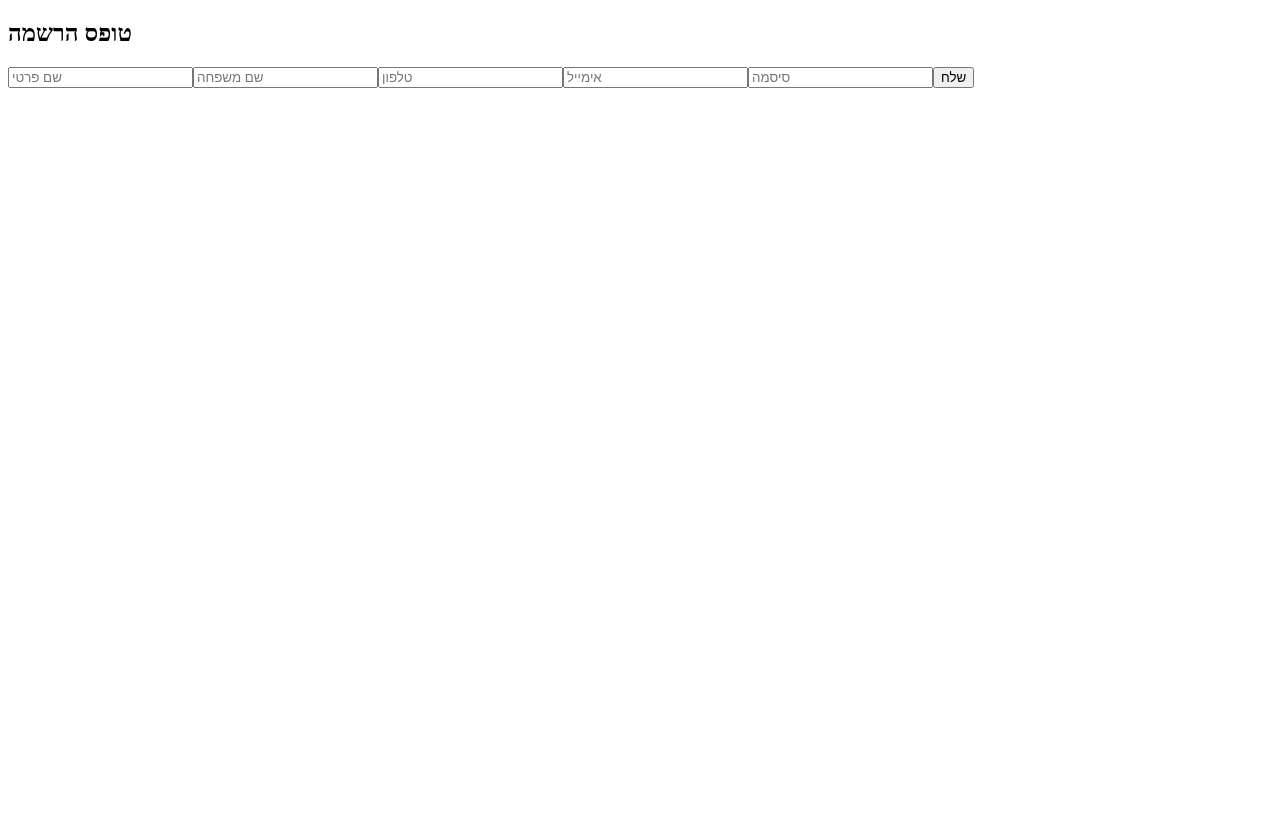
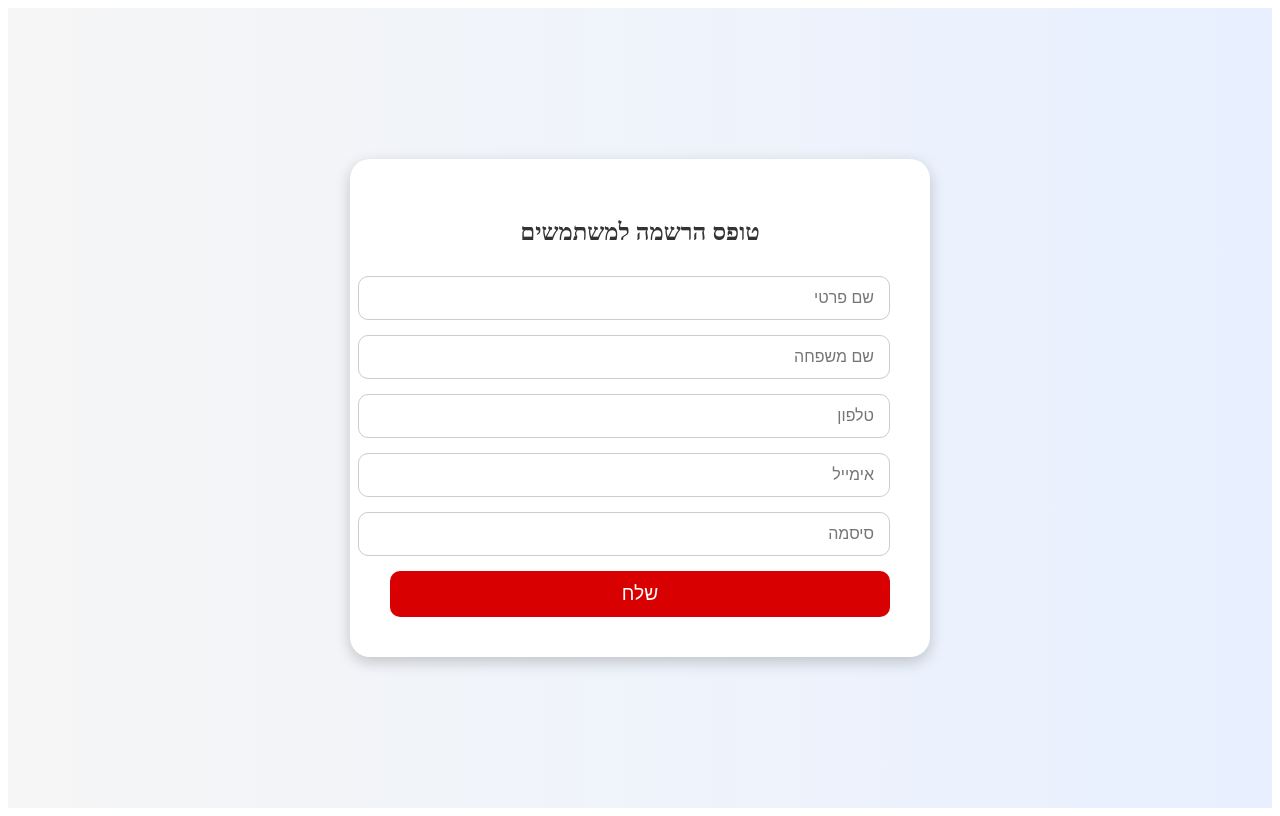
Before and after one commit to chani-klein/ReactProject, a React (Create React App) app: page /register-user in a window 1280 px wide. Built offline with nearby package versions, Linux system fonts and the light colour scheme.

Commit message:
i do style

```diff
--- /dev/null
+++ b/src/components/FormLayout.tsx
@@ -0,0 +1,20 @@
+import React from "react";
+import "../style/FormLayout.css";
+
+type Props = {
+  title: string;
+  onSubmit: (e: React.FormEvent) => void;
+  children: React.ReactNode;
+};
+
+export default function FormLayout({ title, onSubmit, children }: Props) {
+  return (
+    <div className="form-container">
+      <form className="form" onSubmit={onSubmit}>
+        <h2>{title}</h2>
+        {children}
+        <button type="submit">שלח</button>
+      </form>
+    </div>
+  );
+}
--- a/src/pages/RegisterUserPage.tsx
+++ b/src/pages/RegisterUserPage.tsx
@@ -1,6 +1,6 @@
-import "../style/registerVolunteer.css";
 import { useState } from "react";
 import { registerUser } from "../services/auth.service";
+import FormLayout from "../components/FormLayout";
 
 export default function RegisterUserPage() {
   const [user, setUser] = useState({
@@ -15,9 +15,6 @@ export default function RegisterUserPage() {
     setUser({ ...user, [e.target.name]: e.target.value });
   };
 
-
-
-// בתוך הקומפוננטה:
   const handleSubmit = async (e: React.FormEvent) => {
     e.preventDefault();
     try {
@@ -30,16 +27,13 @@ const handleSubmit = async (e: React.FormEvent) => {
     }
   };
 
-
   return (
-    <form onSubmit={handleSubmit}>
-      <h2>טופס הרשמה</h2>
+    <FormLayout title="טופס הרשמה למשתמשים" onSubmit={handleSubmit}>
       <input name="firstName" placeholder="שם פרטי" onChange={handleChange} />
       <input name="lastName" placeholder="שם משפחה" onChange={handleChange} />
       <input name="phoneNumber" placeholder="טלפון" onChange={handleChange} />
       <input name="gmail" placeholder="אימייל" onChange={handleChange} />
       <input name="password" type="password" placeholder="סיסמה" onChange={handleChange} />
-      <button type="submit">שלח</button>
-    </form>
+    </FormLayout>
   );
 }
--- a/src/pages/RegisterVolunteerPage.tsx
+++ b/src/pages/RegisterVolunteerPage.tsx
@@ -1,6 +1,6 @@
 import { useState } from "react";
 import { registerVolunteer } from "../services/volunteer.service";
-import "../style/registerVolunteer.css";
+import FormLayout from "../components/FormLayout"; // נשתמש בקומפוננטת העיצוב המשותפת
 
 export default function RegisterVolunteerPage() {
   const [volunteer, setVolunteer] = useState({
@@ -11,7 +11,6 @@ export default function RegisterVolunteerPage() {
     specialization: "",
     address: "",
     city: "",
-
   });
 
   const handleChange = (e: React.ChangeEvent<HTMLInputElement>) => {
@@ -43,9 +42,7 @@ export default function RegisterVolunteerPage() {
   };
 
   return (
-    <div className="form-container">
-      <form className="form" onSubmit={handleSubmit}>
-        <h2>טופס הרשמה למתנדבים</h2>
+    <FormLayout title="טופס הרשמה למתנדבים" onSubmit={handleSubmit}>
       <input name="fullName" placeholder="שם מלא" onChange={handleChange} />
       <input name="gmail" placeholder="אימייל" onChange={handleChange} />
       <input name="password" type="password" placeholder="סיסמה" onChange={handleChange} />
@@ -53,10 +50,6 @@ export default function RegisterVolunteerPage() {
       <input name="specialization" placeholder="תחום (חובש/עזרה ראשונה...)" onChange={handleChange} />
       <input name="address" placeholder="כתובת" onChange={handleChange} />
       <input name="city" placeholder="עיר" onChange={handleChange} />
-
-
-        <button type="submit">שלח</button>
-      </form>
-    </div>
+    </FormLayout>
   );
 }
--- /dev/null
+++ b/src/style/FormLayout.css
@@ -0,0 +1,48 @@
+.form-container {
+  display: flex;
+  justify-content: center;
+  align-items: center;
+  direction: rtl;
+  height: 100vh;
+  background: linear-gradient(to right, #f6f6f6, #e8f0ff);
+}
+
+.form {
+  background-color: white;
+  padding: 40px;
+  border-radius: 20px;
+  box-shadow: 0px 5px 15px rgba(0, 0, 0, 0.2);
+  width: 100%;
+  max-width: 500px;
+}
+
+.form h2 {
+  text-align: center;
+  margin-bottom: 30px;
+  color: #333;
+}
+
+.form input {
+  width: 100%;
+  padding: 12px 15px;
+  margin-bottom: 15px;
+  border: 1px solid #ccc;
+  border-radius: 10px;
+  font-size: 1rem;
+}
+
+.form button {
+  width: 100%;
+  padding: 12px;
+  background-color: #d80000;
+  color: white;
+  font-size: 1.2rem;
+  border: none;
+  border-radius: 10px;
+  cursor: pointer;
+  transition: 0.3s;
+}
+
+.form button:hover {
+  background-color: #b00000;
+}
```
Lines whose indentation alone changed are shown as unchanged.
